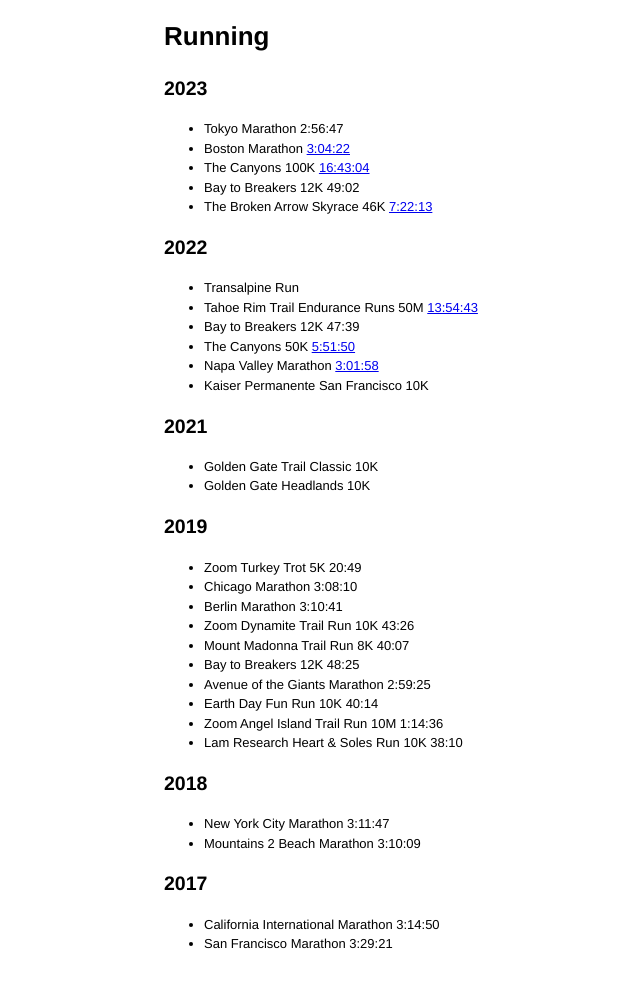
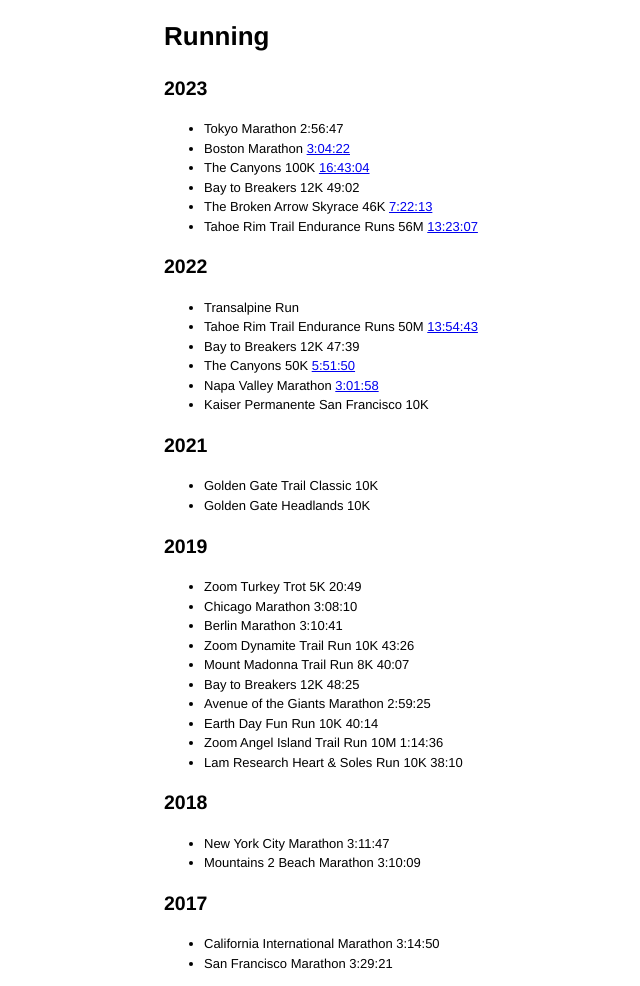
Before and after one commit to denis/denis.github.com, a Jekyll site: the page built from running.md, in a window 1280 px wide. Shown: the whole page, without its empty margins (76-716 px from the left). Built offline with Jekyll 4.4.1, drawn with Linux system fonts in a browser that asks for light colours; comment, search, counter and statistics services are not loaded.

Commit message:
Add 2023 TRTER to running.md

```diff
--- a/running.md
+++ b/running.md
@@ -12,6 +12,7 @@
 - The Canyons 100K [16:43:04][2023-the-canyons-100k]
 - Bay to Breakers 12K 49:02
 - The Broken Arrow Skyrace 46K [7:22:13][2023-the-broken-arrow-skyrace-46k]
+- Tahoe Rim Trail Endurance Runs 56M [13:23:07][2023-trter-56m]
 
 ## 2022
 
@@ -56,3 +57,4 @@
 [2022-napa-valley-marathon]: https://results.svetiming.com/napa-valley-marathon/events/2022/kaiser-permanente-napa-valley-marathon/1502/entrant?share=1 "Qualified for 2023 Boston Marathon"
 [2022-the-canyons-50k]: https://canyons.utmb.world/runners/results?year=2022&raceUri=2983.thecanyonsendurancerunsbyutmb-50km.2022
 [2022-trter-50m]: https://ultrasignup.com/results_event.aspx?did=88887#1691864
+[2023-trter-56m]: https://ultrasignup.com/results_event.aspx?did=99158#1691864
```
